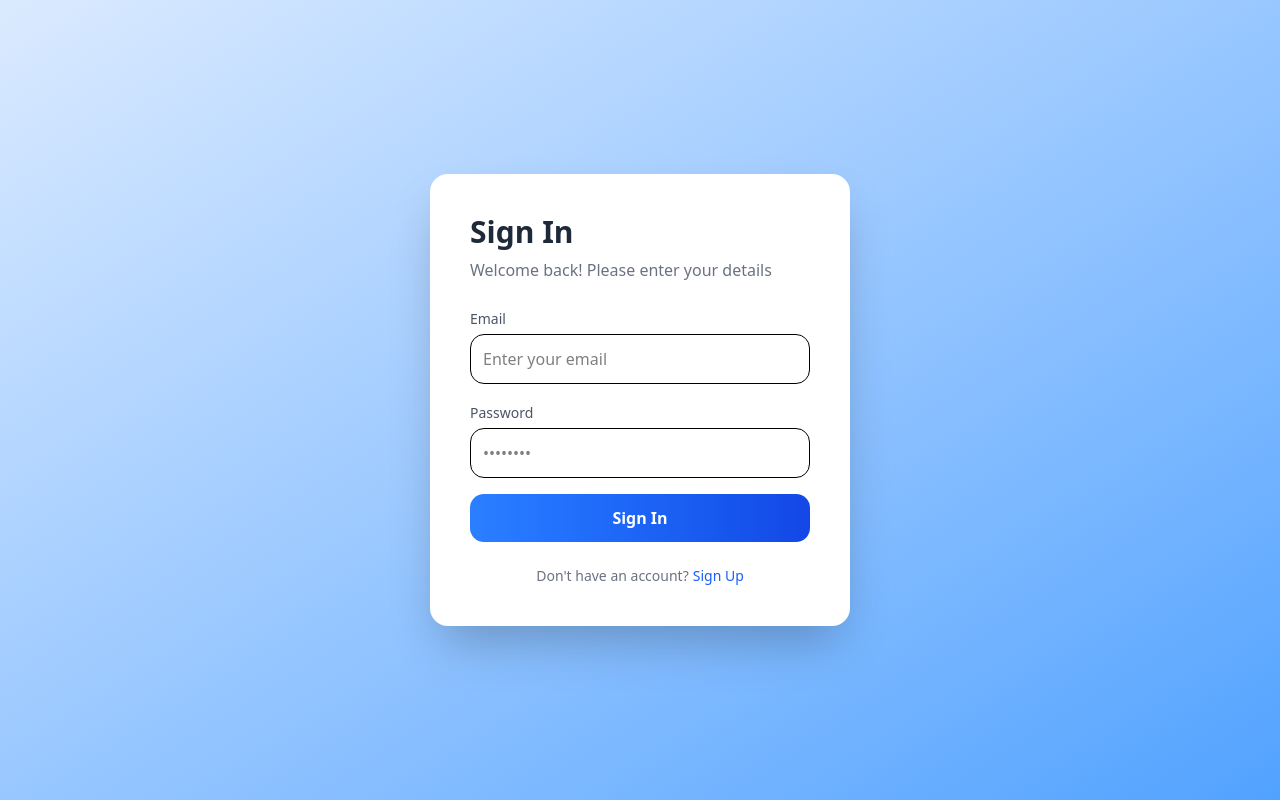
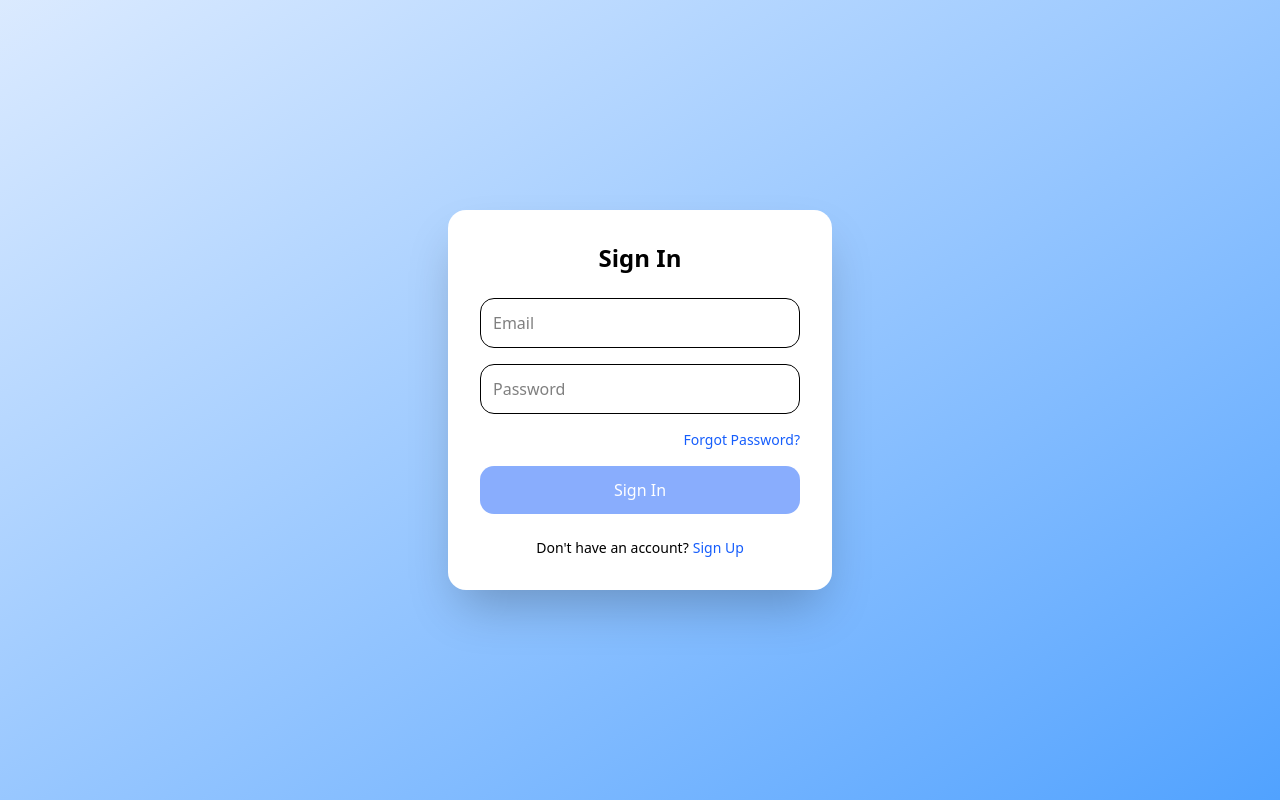
Before and after one commit to sarthakm-dev/web-crawl-accessibility-compliance-and-monitoring, a React (Vite) app in the folder apps/web-app/: page / in a window 1280 px wide. Built offline with nearby package versions, Linux system fonts and the light colour scheme.

Commit message:
feat(ui): add sign in/sign up page

```diff
--- a/apps/web-app/src/pages/AuthPage.tsx
+++ b/apps/web-app/src/pages/AuthPage.tsx
@@ -1,100 +1,256 @@
-import { useState } from 'react';
-import axios from 'axios';
-import { useNavigate } from 'react-router-dom';
+import { useState, useEffect } from "react";
+import api from "@/utils/api";
+import { useNavigate } from "react-router-dom";
+import axios from "axios";
+import {type Mode} from '../../../../packages/shared-types/auth.types'
+
 
 export default function AuthPage() {
-  const [email, setEmail] = useState('');
-  const [password, setPassword] = useState('');
-  const [isLogin, setIsLogin] = useState(true);
-  const [error, setError] = useState('');
+  const [mode, setMode] = useState<Mode>("login");
+
+  const [name, setName] = useState("");
+  const [email, setEmail] = useState("");
+  const [otp, setOtp] = useState("");
+  const [password, setPassword] = useState("");
+  const [confirmPassword, setConfirmPassword] = useState("");
+
+  const [emailError, setEmailError] = useState("");
+  const [passwordError, setPasswordError] = useState("");
+  const [confirmError, setConfirmError] = useState("");
+
+  const [error, setError] = useState("");
+  const [message, setMessage] = useState("");
   const [loading, setLoading] = useState(false);
+
   const navigate = useNavigate();
-  const handleSubmit = async (e: React.SubmitEvent) => {
+
+  useEffect(() => {
+    if (!email) return setEmailError("");
+    setError('');
+    const regex = /\w+([-+.']\w+)*@\w+([-.]\w+)*\.\w+([-.]\w+)*/;
+    setEmailError(regex.test(email) ? "" : "Invalid email format");
+    setError('');
+  }, [email]);
+
+  useEffect(() => {
+    if (!password) return setPasswordError("");
+    setError('');
+    setPasswordError(
+      password.length < 6 ? "Password must be at least 6 characters" : ""
+    );
+  }, [password]);
+
+
+  useEffect(() => {
+    if (mode !== "signup" && mode !== "reset") return;
+    if (!confirmPassword) return setConfirmError("");
+    setConfirmError(
+      password !== confirmPassword ? "Passwords do not match" : ""
+    );
+  }, [password, confirmPassword, mode]);
+
+  const handleSubmit = async (e: React.FormEvent) => {
     e.preventDefault();
-    try {
-      setError('');
+    setError("");
+    setMessage("");
     setLoading(true);
 
-      const url = isLogin
-        ? 'http://localhost:4000/auth/login'
-        : 'http://localhost:4000/auth/signup';
+    try {
 
-      console.log({ email, password });
+      if (mode === "login") {
+        await api.post("/auth/login", { email, password });
+        navigate("/dashboard");
+      }
 
-      const res = await axios.post(url, { email, password });
 
-      localStorage.setItem('token', res.data.accessToken);
+      else if (mode === "signup") {
+        if (password !== confirmPassword) return;
+        await api.post("/auth/signup", { name, email, password });
         navigate("/dashboard");
+      }
+
+      else if (mode === "forgot") {
+        await api.post("/auth/forgot-password", { email });
+        setMessage("OTP sent to your email");
+        setMode("otp");
+      }
+
+      else if (mode === "otp") {
+        await api.post("/auth/verify-otp", { email, otp });
+        setMessage("OTP verified");
+        setMode("reset");
+      }
+
+
+      else if (mode === "reset") {
+        if (password !== confirmPassword) return;
+        await api.post("/auth/reset-password", {
+          email,
+          otp,
+          newPassword: password,
+        });
+        setMessage("Password reset successful");
+        setMode("login");
+      }
     } catch (err) {
       if (axios.isAxiosError(err)) {
-        const message = err.response?.data?.message || 'Something went wrong';
-        setError(message);
+        setError(err.response?.data?.error || "Something went wrong");
       } else {
-        setError('Unexpected error occured');
+        setError("Unexpected error occurred");
       }
     } finally {
       setLoading(false);
     }
   };
 
+  const isDisabled =
+    loading ||
+    !!emailError ||
+    !!passwordError ||
+    !!confirmError ||
+    !email ||
+    (mode === "login" && !password) ||
+    (mode === "signup" && (!name || !password || !confirmPassword)) ||
+    (mode === "otp" && !otp) ||
+    (mode === "reset" && (!password || !confirmPassword));
+
   return (
     <div className="min-h-screen flex items-center justify-center bg-linear-to-br from-blue-100 to-blue-400">
-      <div className="bg-white w-105 rounded-2xl shadow-2xl p-10 relative overflow-hidden">
+      <div className="bg-white w-96 rounded-2xl shadow-2xl p-8">
 
-        <form onSubmit={handleSubmit}>
-          <h2 className="text-3xl font-bold text-gray-800 mb-2">
-            {isLogin ? 'Sign In' : 'Sign Up'}
+        <h2 className="text-2xl font-bold text-center mb-6">
+          {mode === "login" && "Sign In"}
+          {mode === "signup" && "Sign Up"}
+          {mode === "forgot" && "Forgot Password"}
+          {mode === "otp" && "Enter OTP"}
+          {mode === "reset" && "Reset Password"}
         </h2>
 
-          <p className="text-gray-500 mb-6">
-            {isLogin
-              ? 'Welcome back! Please enter your details'
-              : 'Create your account to get started'}
-          </p>
+        <form onSubmit={handleSubmit} className="space-y-4">
 
+          {mode === "signup" && (
+            <input
+              type="text"
+              placeholder="Full Name"
+              className="w-full p-3 border rounded-xl"
+              value={name}
+              onChange={(e) => setName(e.target.value)}
+            />
+          )}
 
-          <div className="mb-4">
-            <label className="text-sm text-gray-600">Email</label>
+          {(mode !== "otp") && (
+            <>
               <input
                 type="email"
-              placeholder="Enter your email"
-              className="w-full mt-1 p-3 border rounded-xl focus:outline-none focus:ring-2 focus:ring-blue-400"
+                placeholder="Email"
+                className="w-full p-3 border rounded-xl"
                 value={email}
-              onChange={e => setEmail(e.target.value)}
+                onChange={(e) => setEmail(e.target.value)}
               />
-          </div>
+              {emailError && <p className="text-red-500 text-sm">{emailError}</p>}
+            </>
+          )}
 
-          <div className="mb-4">
-            <label className="text-sm text-gray-600">Password</label>
+          {mode === "otp" && (
+            <input
+              type="text"
+              placeholder="Enter 6 digit OTP"
+              className="w-full p-3 border rounded-xl"
+              value={otp}
+              onChange={(e) => setOtp(e.target.value)}
+            />
+          )}
+
+          {(mode === "login" || mode === "signup" || mode === "reset") && (
+            <>
               <input
                 type="password"
-              placeholder="••••••••"
-              className="w-full mt-1 p-3 border rounded-xl focus:outline-none focus:ring-2 focus:ring-blue-400"
+                placeholder={mode === "reset" ? "New Password" : "Password"}
+                className="w-full p-3 border rounded-xl"
                 value={password}
-              onChange={e => setPassword(e.target.value)}
+                onChange={(e) => setPassword(e.target.value)}
               />
-          </div>
+              {passwordError && (
+                <p className="text-red-500 text-sm">{passwordError}</p>
+              )}
+            </>
+          )}
 
-          {error && <p className="text-red-500 text-sm mb-3">{error}</p>}
+          {(mode === "signup" || mode === "reset") && (
+            <>
+              <input
+                type="password"
+                placeholder="Confirm Password"
+                className="w-full p-3 border rounded-xl"
+                value={confirmPassword}
+                onChange={(e) => setConfirmPassword(e.target.value)}
+              />
+              {confirmError && (
+                <p className="text-red-500 text-sm">{confirmError}</p>
+              )}
+            </>
+          )}
+
+          {mode === "login" && (
+            <p
+              className="text-sm text-blue-600 cursor-pointer text-right"
+              onClick={() => {
+                setError('');
+                setMode("forgot")
+              }}
+            >
+              Forgot Password?
+            </p>
+          )}
+
+          {error && <p className="text-red-500 text-sm">{error}</p>}
+          {message && <p className="text-green-600 text-sm">{message}</p>}
 
           <button
-            type='submit'
-            disabled={loading}
-            className="w-full py-3 rounded-xl text-white font-semibold bg-linear-to-r from-blue-500 to-blue-700 hover:opacity-90 transition-all duration-300"
+            type="submit"
+            disabled={isDisabled}
+            className="w-full py-3 rounded-xl text-white bg-blue-600 hover:bg-blue-700 disabled:opacity-50"
           >
-            {loading ? 'Please wait...' : isLogin ? 'Sign In' : 'Sign Up'}
+            {loading && "Please wait..."}
+            {!loading && mode === "login" && "Sign In"}
+            {!loading && mode === "signup" && "Sign Up"}
+            {!loading && mode === "forgot" && "Send OTP"}
+            {!loading && mode === "otp" && "Verify OTP"}
+            {!loading && mode === "reset" && "Reset Password"}
           </button>
+        </form>
 
-          <p className="text-center text-sm text-gray-500 mt-6">
-            {isLogin ? "Don't have an account?" : 'Already have an account?'}
+        {(mode === "login" || mode === "signup") && (
+          <p className="text-sm text-center mt-6">
+            {mode === "login"
+              ? "Don't have an account?"
+              : "Already have one?"}
             <span
-              className="text-blue-600 font-medium ml-1 cursor-pointer"
-              onClick={() => setIsLogin(!isLogin)}
+              className="text-blue-600 ml-1 cursor-pointer"
+              onClick={() =>
+                {
+                  setError('');
+                  setEmail('');
+                  setPassword('');
+                  setMode(mode === "login" ? "signup" : "login")
+                }
+              }
             >
-              {isLogin ? 'Sign Up' : 'Sign In'}
+              {mode === "login" ? "Sign Up" : "Sign In"}
             </span>
           </p>
-        </form>
+        )}
+
+        {(mode === "forgot" || mode === "otp" || mode === "reset") && (
+          <p className="text-sm text-center mt-6">
+            <span
+              className="text-blue-600 cursor-pointer"
+              onClick={() => setMode("login")}
+            >
+              Back to Login
+            </span>
+          </p>
+        )}
       </div>
     </div>
   );
```
Lines whose indentation alone changed are shown as unchanged.
